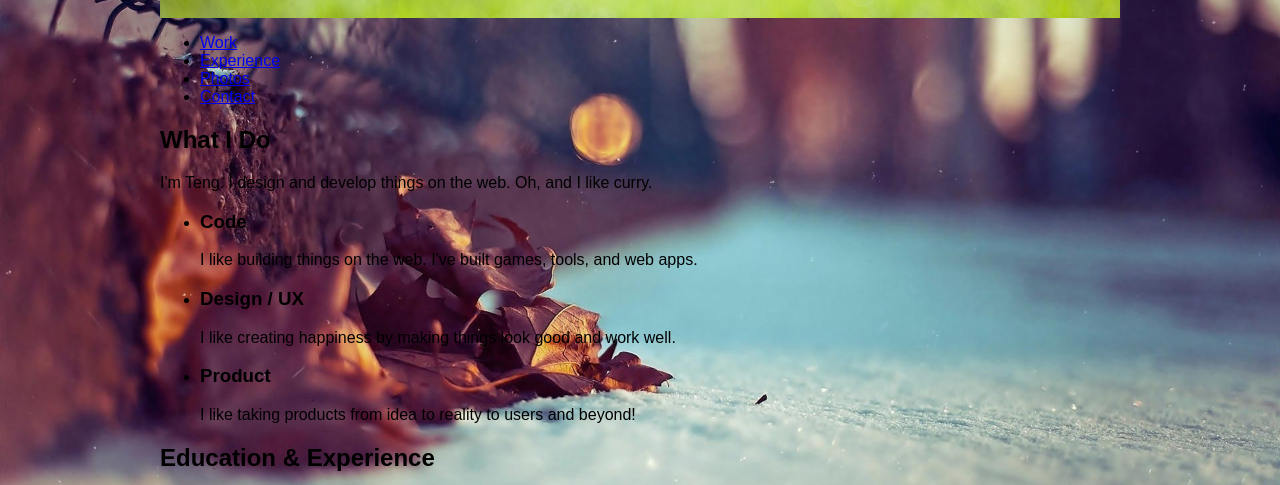
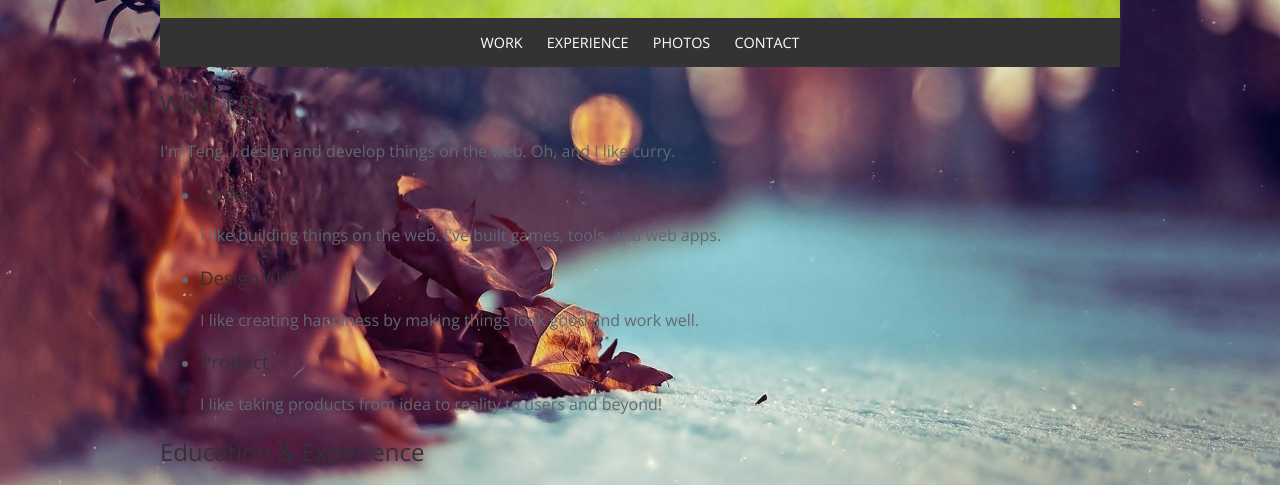
Before and after one commit to young7657/sike-css0to1-profile, a plain HTML site: page index.html in a window 1280 px wide. Shown: the part 266-751 px from the top of the page. Drawn offline with nearby package versions, Linux system fonts and the light colour scheme; a web font is replaced by a local one.

Commit message:
增加导航条

```diff
--- a/css/main.css
+++ b/css/main.css
@@ -1,8 +1,23 @@
 body{
+	font-family: 'Open Sans','helvetica',arial,sans-serif;
+	font-weight: 300;
+	color: #62686f;
 	background-image:url(../img/bg5.jpg);
 	background-attachment: fixed;
 	background-size: cover;
 	background-position: center;
+}
+h1,h2,h3,h4,h5,h6{
+	color:#333;
+	font-weight:300;
+}
+ul.nostyle{
+	list-style:none;
+	padding:0;
+	margin:0;
+}
+ul.inline-items li {
+	display:inline;
 }
 .container {
 	width: 960px;
@@ -38,3 +53,22 @@ body{
 	width: 100%;
 	height: 100%;
 }
+
+.main-nav{
+	background-color:#333;
+	text-align:center;
+}
+.main-nav ul li {
+	display:inline-block;
+	margin:15px 10px;
+}
+.main-nav ul li a {
+	color:#fff;
+	font-size:0.9rem;
+	font-weight:300;
+	text-transform:uppercase;
+	text-decoration:none;
+}
+.main-nav ul li a:hover{
+	text-decoration:underline;
+}
--- a/index.html
+++ b/index.html
@@ -38,7 +38,7 @@ See: http://www.sitepoint.com/web-foundations/doctypes/
       </header>
 
       <nav class="main-nav">
-        <ul>
+        <ul class="nostyle inline-items">
           <li><a href="#">Work</a></li>
           <li><a href="#">Experience</a></li>
           <li><a href="#">Photos</a></li>
```
